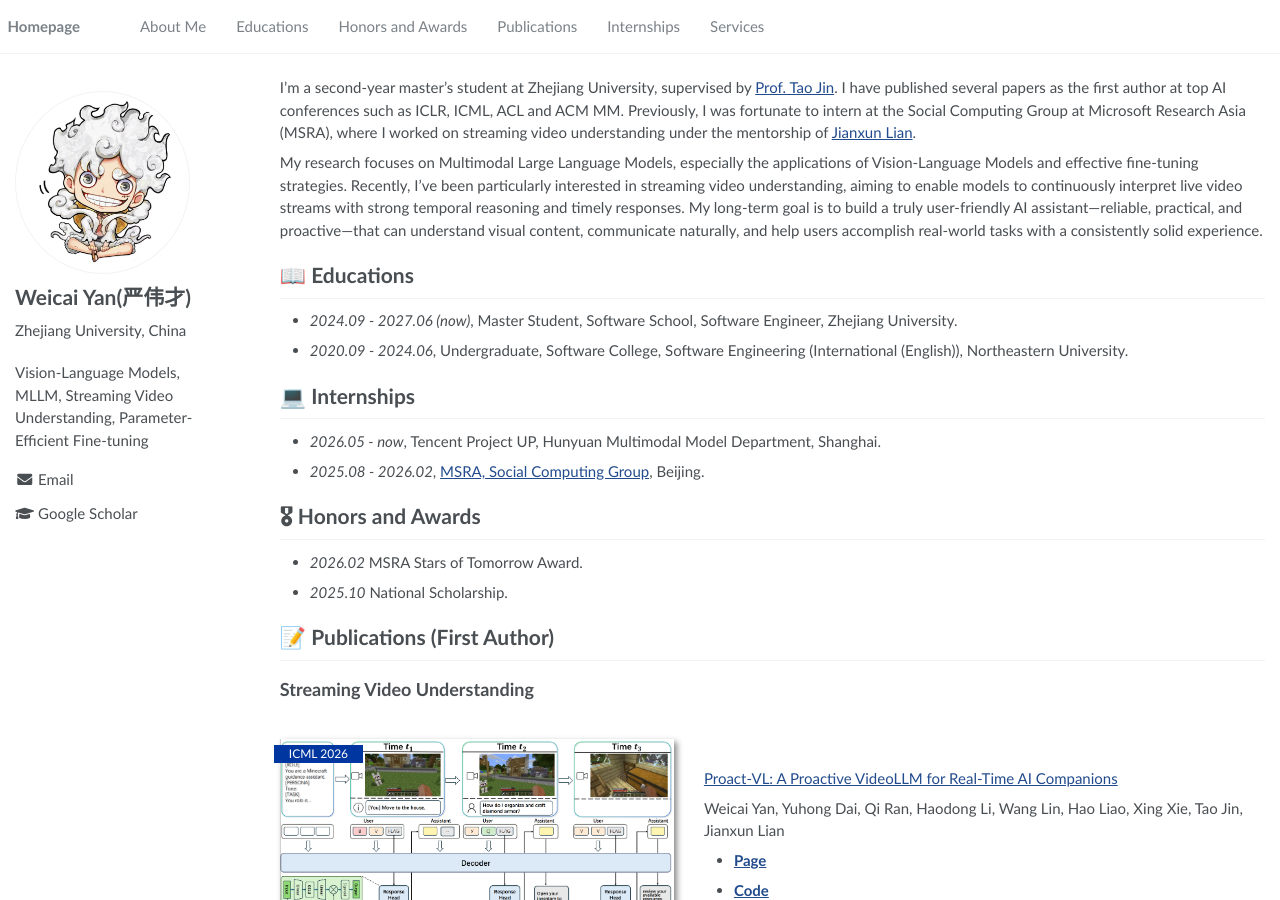
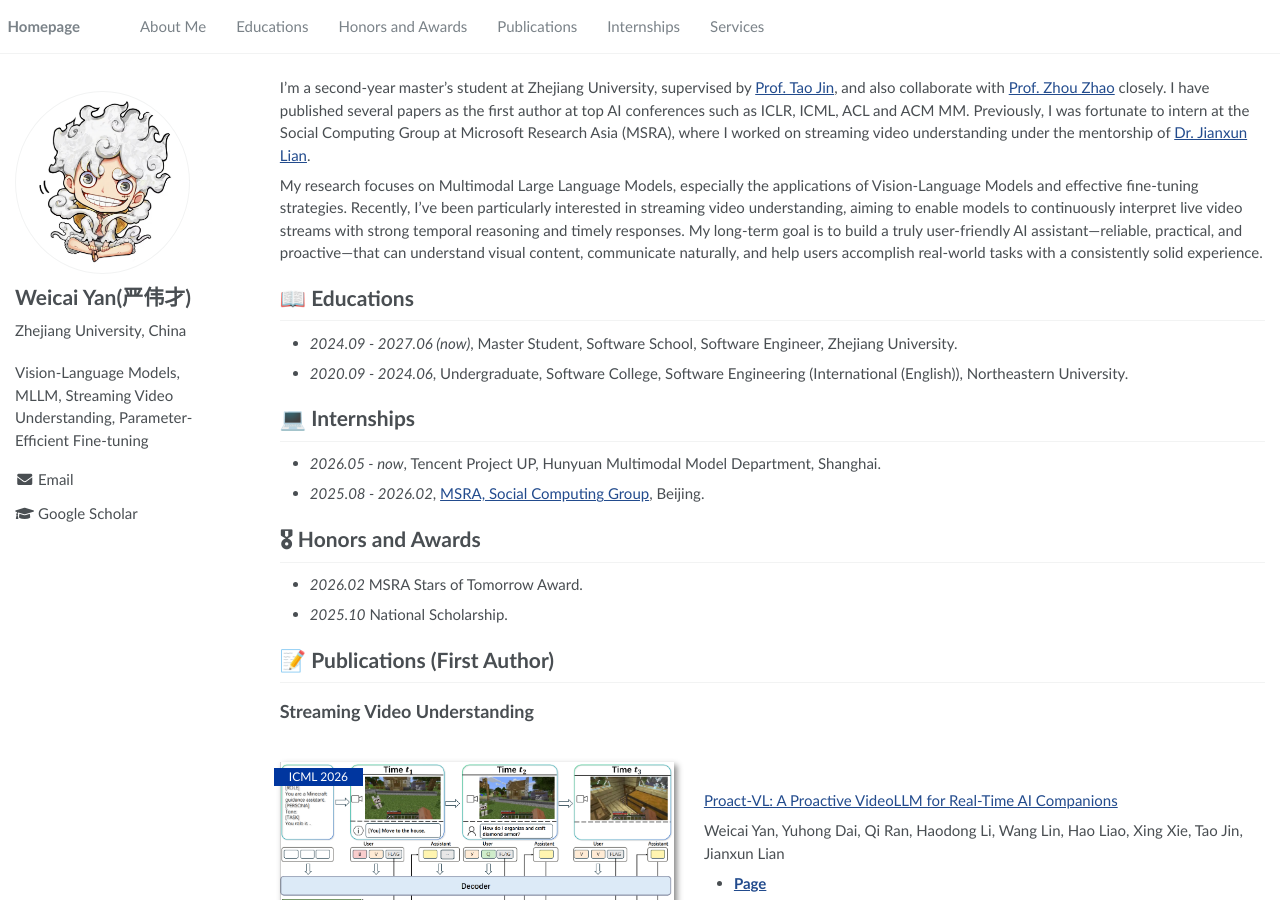
Before and after one commit to Kelvin-ywc/Kelvin-ywc.github.io, a Jekyll site: the page built from _pages/about.md, in a window 1280 px wide and 900 px high. Built offline with Jekyll 4.4.1, drawn with Linux system fonts in a browser that asks for light colours.

Commit message:
Revise about me section and add collaborations
Updated personal information and research focus.

```diff
--- a/_pages/about.md
+++ b/_pages/about.md
@@ -17,7 +17,7 @@ redirect_from:
 
 <span class='anchor' id='about-me'></span>
 
-I’m a second-year master’s student at Zhejiang University, supervised by [Prof. Tao Jin](https://person.zju.edu.cn/31402183). I have published several papers as the first author at top AI conferences such as ICLR, ICML, ACL and ACM MM. Previously, I was fortunate to intern at the Social Computing Group at Microsoft Research Asia (MSRA), where I worked on streaming video understanding under the mentorship of [Jianxun Lian](https://www.microsoft.com/en-us/research/people/jialia/).
+I’m a second-year master’s student at Zhejiang University, supervised by [Prof. Tao Jin](https://person.zju.edu.cn/31402183), and also collaborate with [Prof. Zhou Zhao](https://person.zju.edu.cn/zhaozhou) closely. I have published several papers as the first author at top AI conferences such as ICLR, ICML, ACL and ACM MM. Previously, I was fortunate to intern at the Social Computing Group at Microsoft Research Asia (MSRA), where I worked on streaming video understanding under the mentorship of [Dr. Jianxun Lian](https://www.microsoft.com/en-us/research/people/jialia/).
 
 My research focuses on Multimodal Large Language Models, especially the applications of Vision-Language Models and effective fine-tuning strategies. Recently, I’ve been particularly interested in streaming video understanding, aiming to enable models to continuously interpret live video streams with strong temporal reasoning and timely responses. My long-term goal is to build a truly user-friendly AI assistant—reliable, practical, and proactive—that can understand visual content, communicate naturally, and help users accomplish real-world tasks with a consistently solid experience.
 
```
